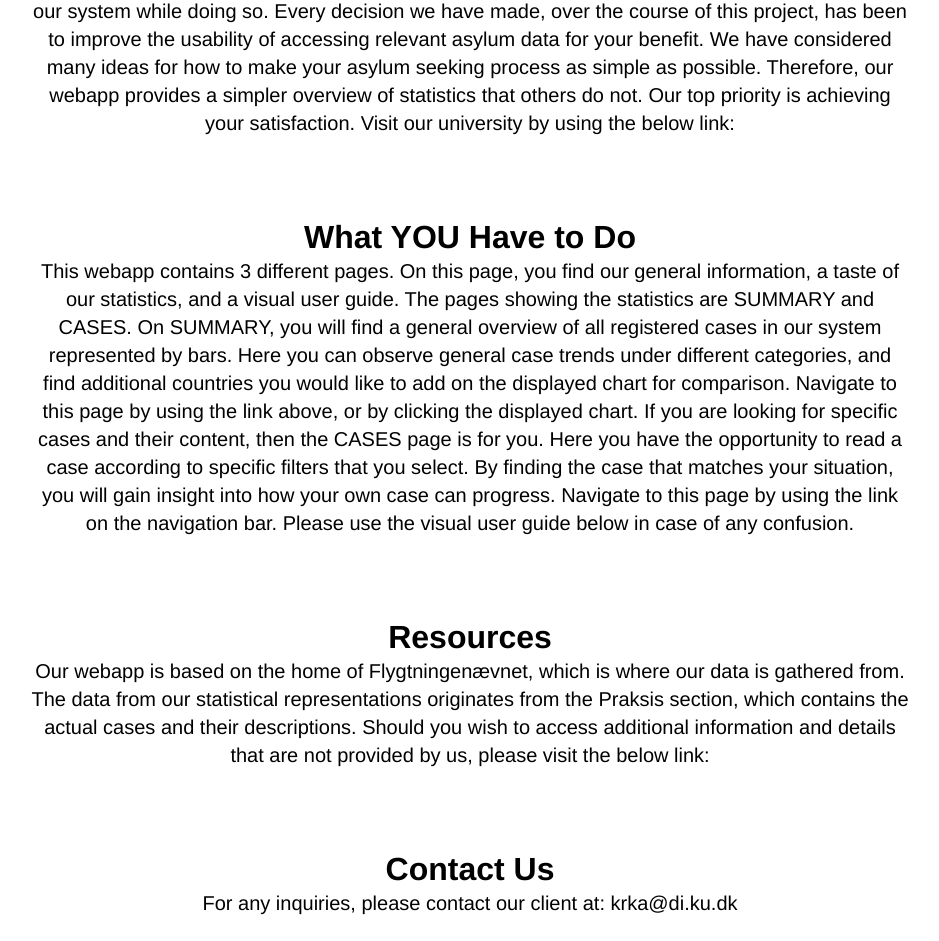
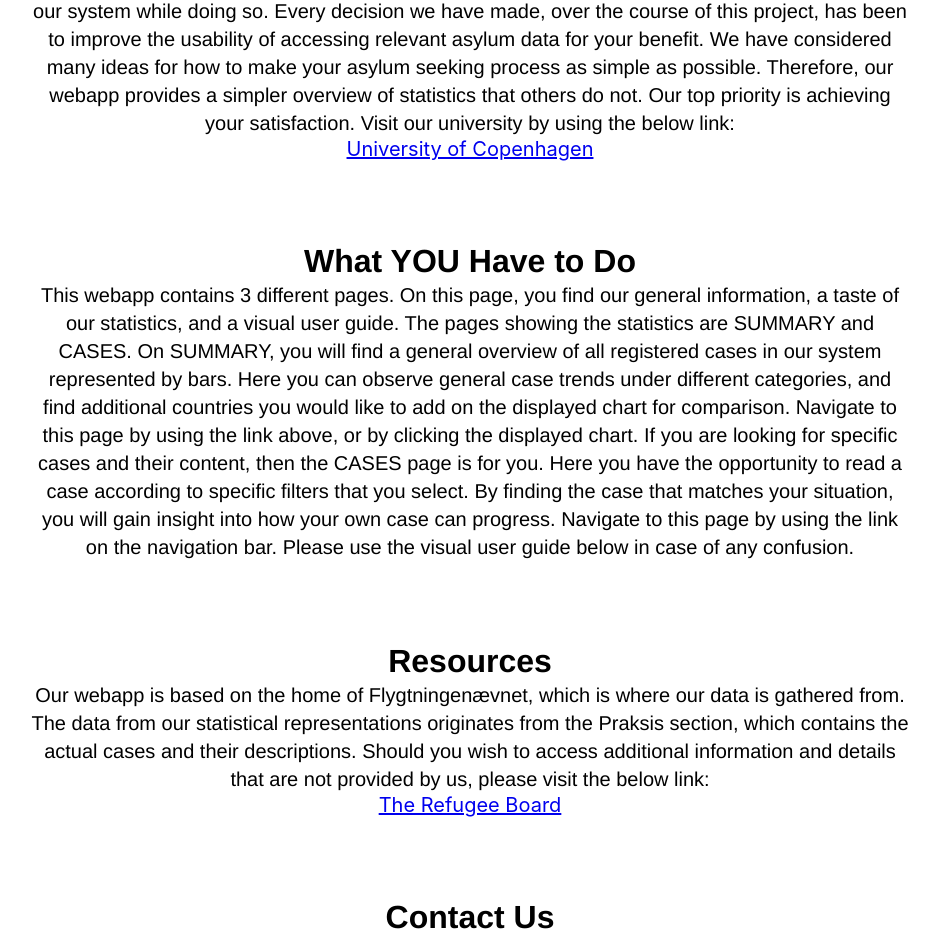
Before and after one commit to lilygostovic/DASS-frontend, a React (Create React App) app: page / in a window 1280 px wide. Shown: the part 1060-2001 px from the top of the page, without its empty margins (170-1109 px from the left). Built offline with nearby package versions, Linux system fonts and the light colour scheme.

Commit message:
Added some links

```diff
--- a/src/pages/Home/components/HomeText.tsx
+++ b/src/pages/Home/components/HomeText.tsx
@@ -2,12 +2,18 @@ import React from "react";
 import { StyledDiv } from "../../../components/common/StyledDiv";
 import { StyledText } from "../../../components/common/StyledText";
 
+interface linkPage {
+  link: string;
+  name: string;
+}
+
 interface HomeTextBlockProps {
   title: string;
   text: string;
+  links?: linkPage[];
 }
 
-export const HomeTextBlock = ({ title, text }: HomeTextBlockProps) => (
+export const HomeTextBlock = ({ title, text, links }: HomeTextBlockProps) => (
   <StyledDiv
     display="flex"
     flexDirection="column"
@@ -19,5 +25,10 @@ export const HomeTextBlock = ({ title, text }: HomeTextBlockProps) => (
     <StyledText variant="paragraphMedium" textAlign="center">
       {text}
     </StyledText>
+    {links?.map((lp) => (
+      <div key={lp.name}>
+        <a style={{ fontSize: "20px" }} href={lp.link}>{lp.name}</a>
+      </div>
+    ))}
   </StyledDiv>
 );
--- a/src/pages/Home/index.tsx
+++ b/src/pages/Home/index.tsx
@@ -5,6 +5,11 @@ import { StyledDiv } from "../../components/common/StyledDiv";
 import { TitleBlock } from "./components/TitleBlock";
 import { data } from "../Dashboard/data";
 import { useTranslation } from "react-i18next";
+
+interface linkPage {
+  link: string;
+  name: string;
+}
 
 export const Home = () => {
   const { t } = useTranslation();
@@ -20,6 +25,16 @@ export const Home = () => {
   const contactTitle = t("homePage.contact.title");
   const contactBody = t("homePage.contact.body");
 
+  const ku: linkPage = {
+    link: "https://www.ku.dk/",
+    name: "University of Copenhagen",
+  };
+
+  const fln: linkPage = {
+    link: "https://fln.dk/",
+    name: "The Refugee Board",
+  };
+
   return (
     <div>
       <Nav />
@@ -28,6 +43,7 @@ export const Home = () => {
         <HomeTextBlock
           title={aboutTitle}
           text={aboutBody}
+          links={[ku]}
         />
         <HomeTextBlock
           title={youTitle}
@@ -36,6 +52,7 @@ export const Home = () => {
         <HomeTextBlock
           title={resTitle}
           text={resBody}
+          links={[fln]}
         />
         <HomeTextBlock
           title={contactTitle}
```
